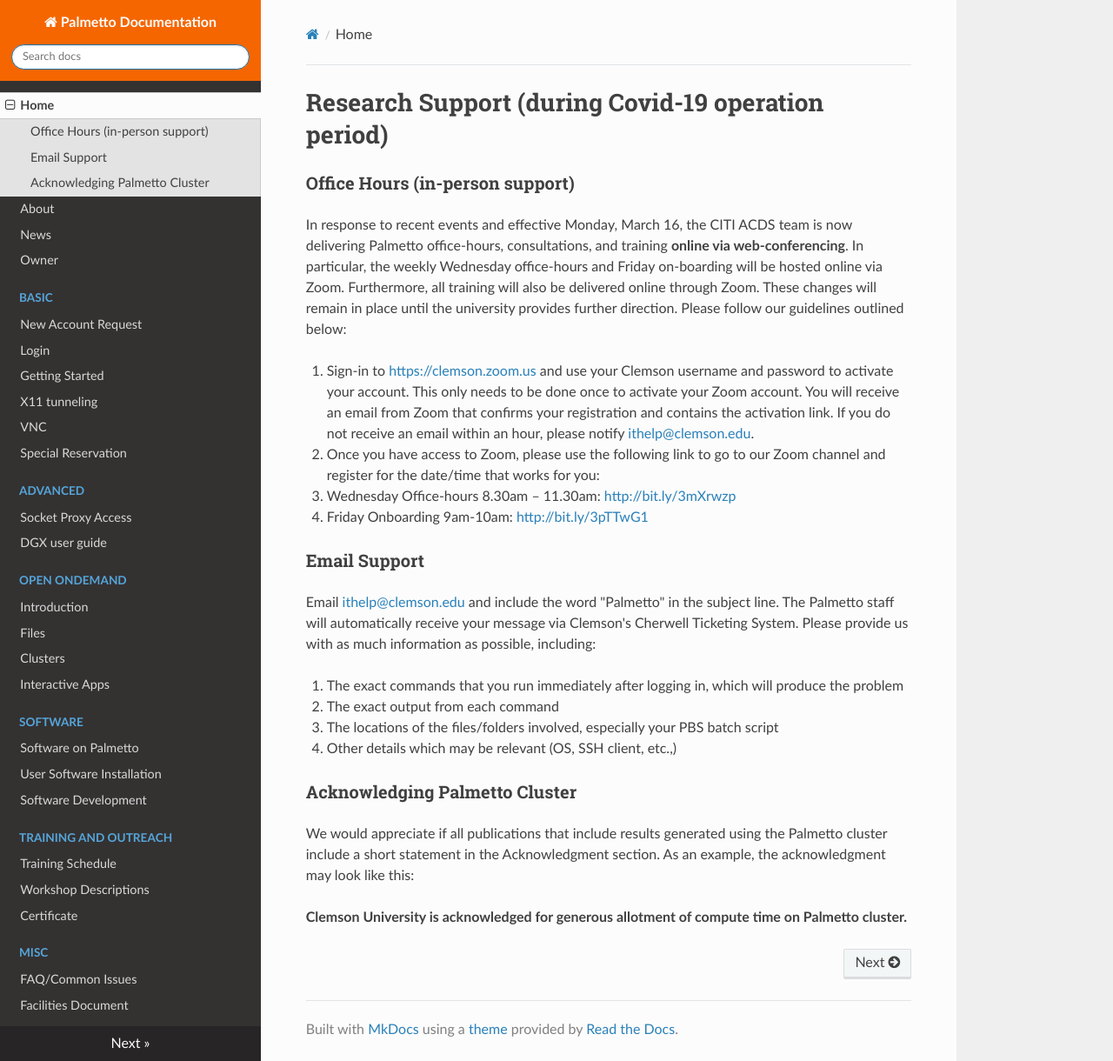
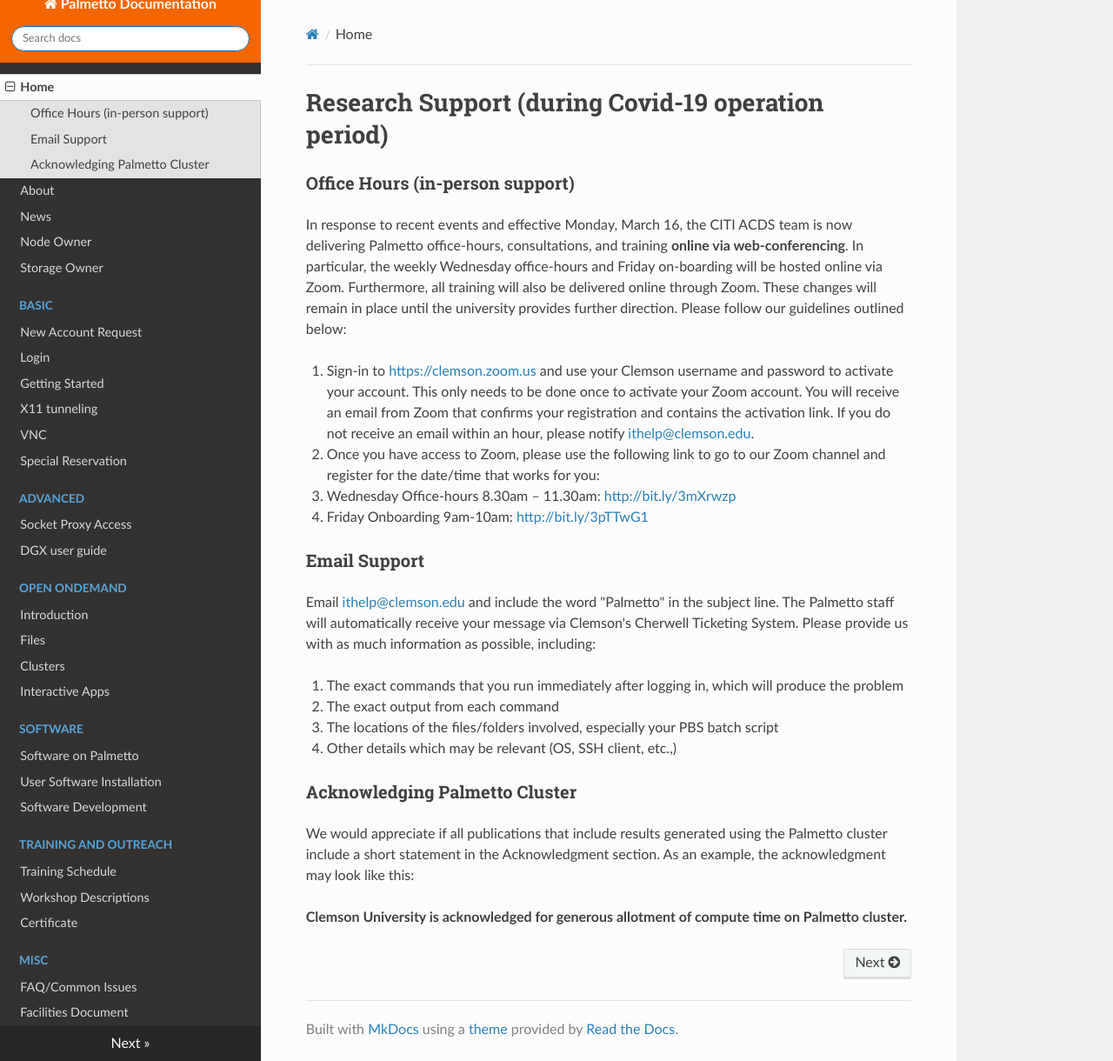
Before and after one commit to clemsonciti/palmetto-documentation, an MkDocs documentation site: the page built from docs/index.md, in a window 1280 px wide and 1220 px high. Shown: the whole window at 87% size. Built offline with MkDocs 1.6.1, drawn with Linux system fonts in a browser that asks for light colours; nearby versions of some CDN libraries.

Commit message:
Update mkdocs.yml

```diff
--- a/mkdocs.yml
+++ b/mkdocs.yml
@@ -4,7 +4,8 @@
   - Home: index.md
   - About: about.md
   - News: news.md
-  - Owner: owner.md
+  - Node Owner: owner.md
+  - Storage Owner: zfs.md
   - Basic:
     - New Account Request: basic/new.md
     - Login: basic/login.md
```
